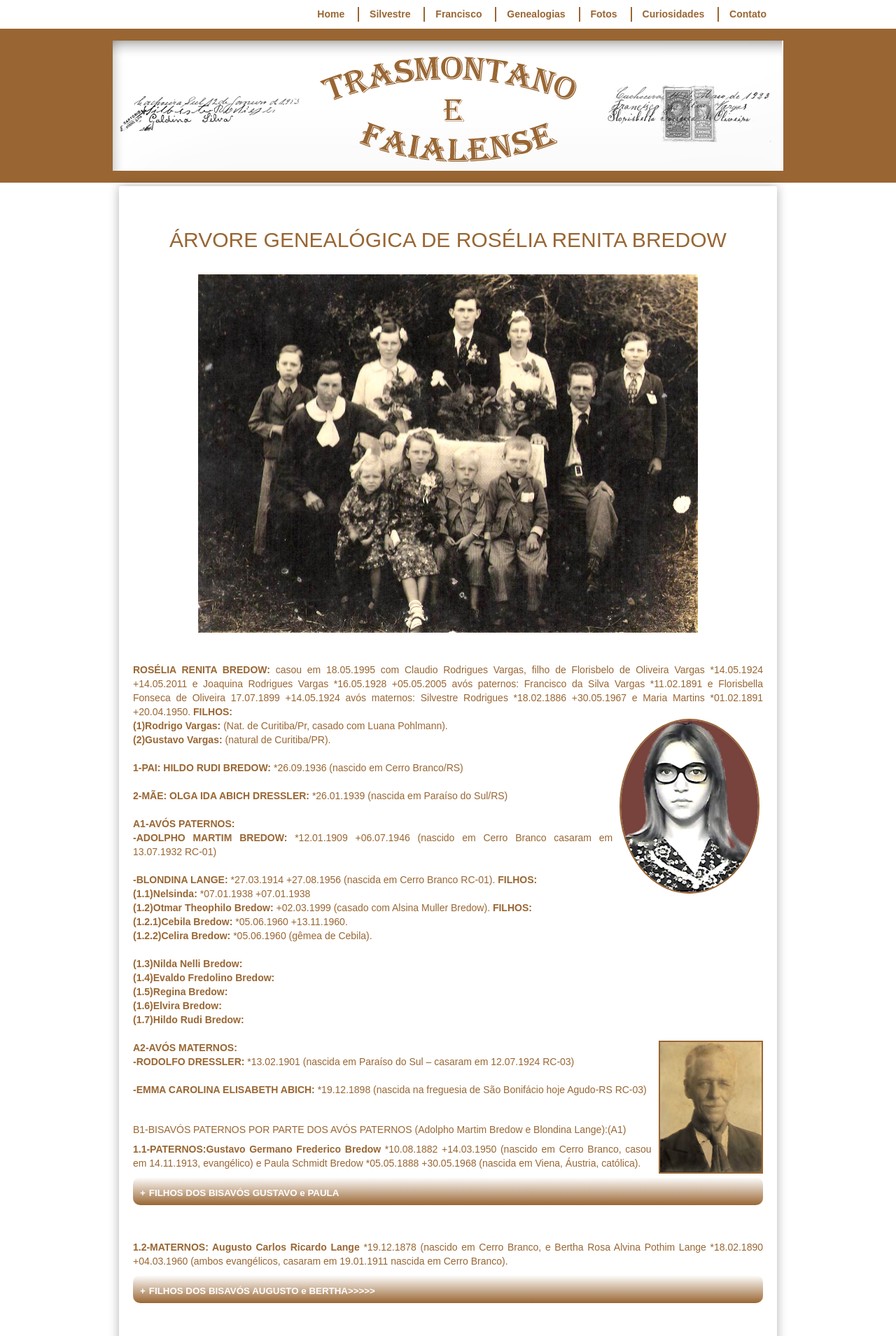
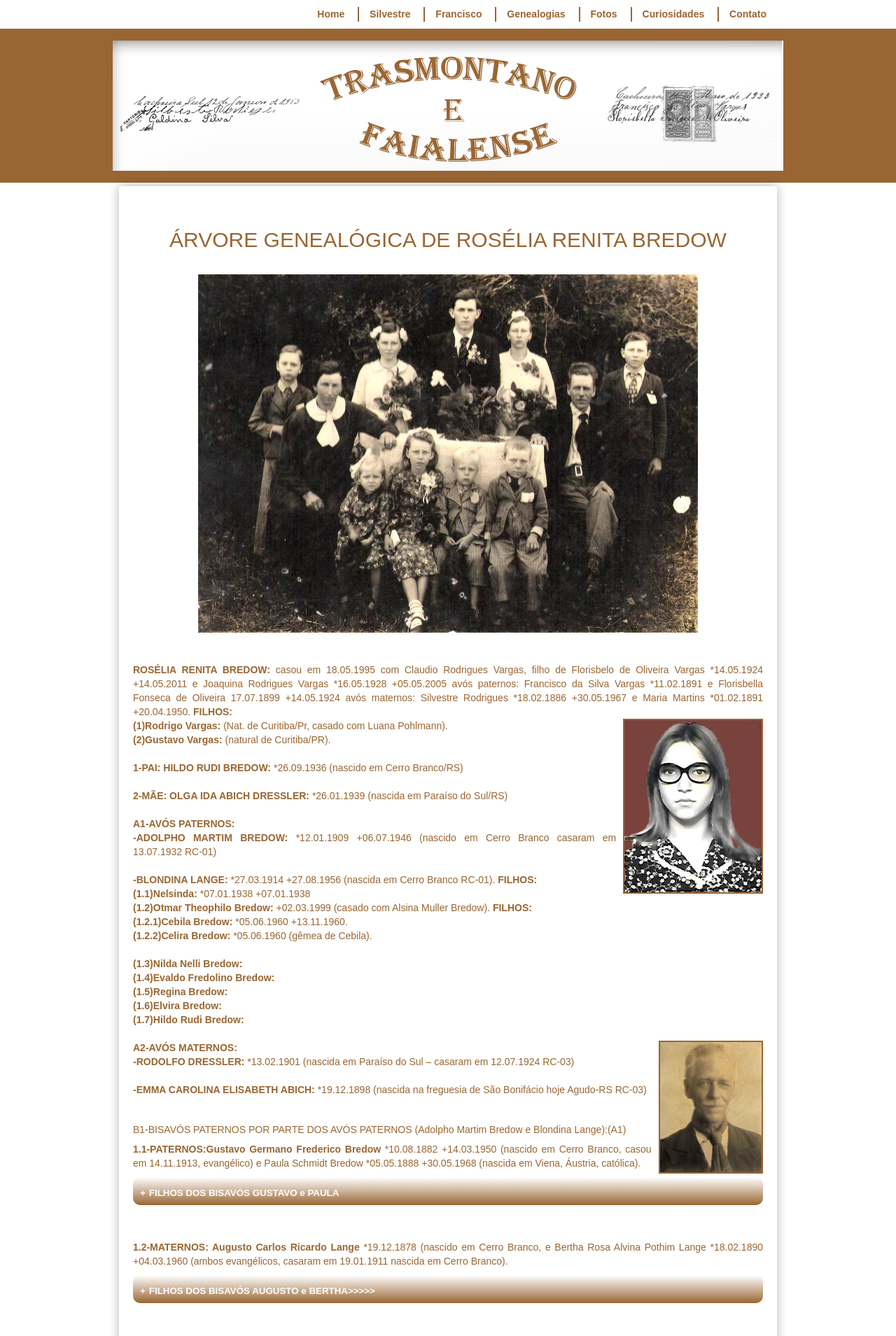
Before and after one commit to claudiovargas1955/claudiovargas1955.github.io, a Jekyll site: the page built from _pages/arvore-genealogica-de-roselia-renita-bredow.html, in a window 1280 px wide. Shown: the top 1909 px of the page at 70% size. Built offline with Jekyll 4.4.1, drawn with Linux system fonts in a browser that asks for light colours; some web fonts are replaced.

Commit message:
Update arvore-genealogica-de-roselia-renita-bredow.html

```diff
--- a/_pages/arvore-genealogica-de-roselia-renita-bredow.html
+++ b/_pages/arvore-genealogica-de-roselia-renita-bredow.html
@@ -81,7 +81,7 @@ h1{font-size:24px;
 +14.05.2011 e Joaquina Rodrigues Vargas *16.05.1928 +05.05.2005 avós paternos: Francisco da Silva Vargas *11.02.1891 e Florisbella
 Fonseca de Oliveira 17.07.1899 +14.05.1924 avós maternos: Silvestre Rodrigues *18.02.1886 +30.05.1967 e Maria Martins *01.02.1891
 +20.04.1950.<b> FILHOS:</b><br/>
-  <img class="dir1" style="float:right"; src="/images/ROSÉLIA 13 ANOS.png"; height="250px"; title="Rosélia 1975";/>
+  <img class="dir" style="float:right"; src="/images/ROSÉLIA 13 ANOS.png"; height="250px"; title="Rosélia 1975";/>
 <b>(1)Rodrigo Vargas:</b>  (Nat. de Curitiba/Pr, casado com Luana Pohlmann).<br/>
 <b>(2)Gustavo Vargas:</b> (natural de Curitiba/PR).<br/><br/>
 
```
